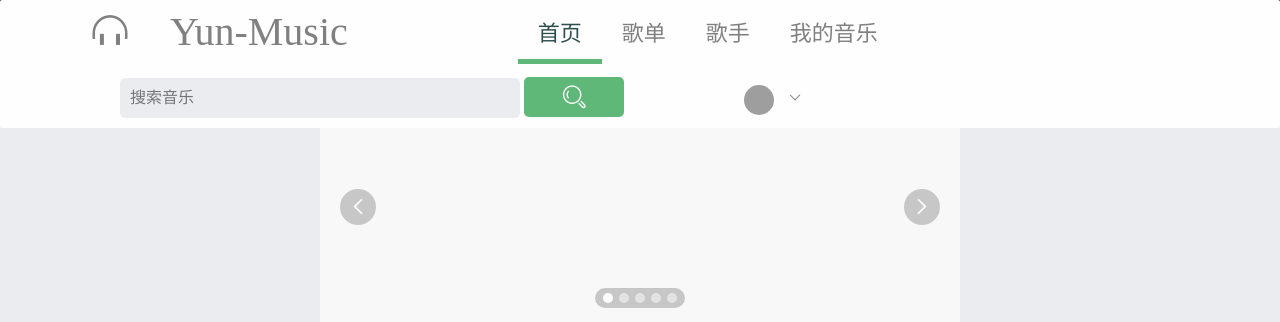
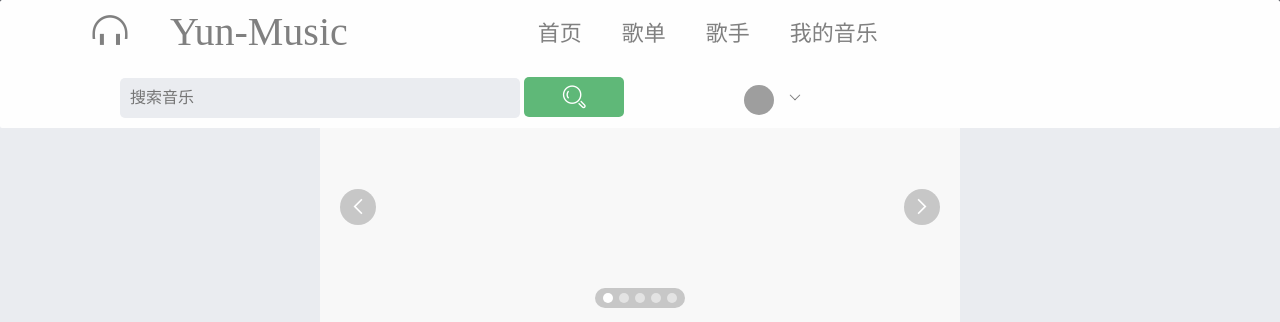
Before and after one commit to CanyonLu/YunMusic, a Spring Boot app: page / in a window 1280 px wide. Shown: the top 322 px of the page. Run offline with Spring Boot 4, Linux system fonts and the light colour scheme; some libraries are stand-ins or nearby versions; grey boxes are pictures that could not be loaded.

Commit message:
Revert "lcy"
This reverts commit 8f5475b5

```diff
--- a/lcy-web/ui-index/src/main/resources/templates/index.html
+++ b/lcy-web/ui-index/src/main/resources/templates/index.html
@@ -11,7 +11,7 @@
     <div class="layui-header">
         <ul class="layui-nav">
             <li class="layui-nav-item" lay-unselect="" id="logoLi"><a href="javascript:;" ><i class="layui-icon layui-icon-headset" style="font-size: 40px">&emsp;Yun-Music</i></a></li>
-            <li class="layui-nav-item layui-this" id="indexLi"><a href="javascript:;">首页</a></li>
+            <li class="layui-nav-item" id="indexLi"><a href="javascript:;">首页</a></li>
             <li class="layui-nav-item"><a href="javascript:;">歌单</a></li>
             <li class="layui-nav-item"><a href="javascript:;">歌手</a></li>
             <li class="layui-nav-item"><a href="javascript:;">我的音乐</a></li>
@@ -151,9 +151,7 @@
 <script src="js/common.js"></script>
 <script>
 
-    $(function () {
 
-    });
 
     layui.use('carousel', function(){
         var carousel = layui.carousel;
```
